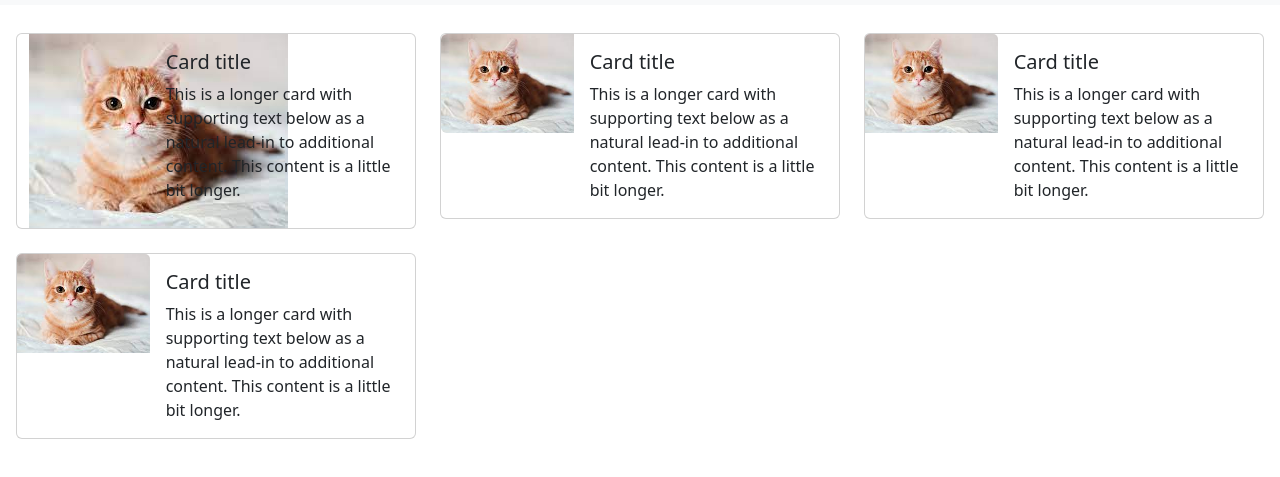
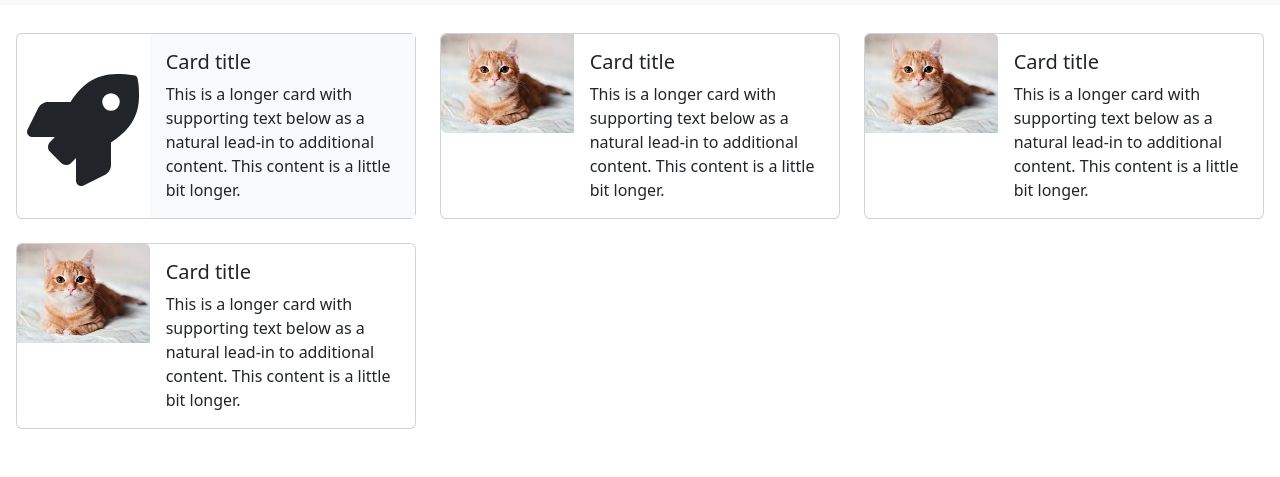
Before and after one commit to MV461/WebApp-Coursework-2, a plain HTML site: page CW1.html in a window 1280 px wide. Shown: the part 51-528 px from the top of the page. Drawn offline with nearby package versions, Linux system fonts and the light colour scheme.

Commit message:
Manged to figure out: how to make image take full vert. space
Managed to get an icon to be decently formated in a card.

Still need to import the lessons.json, and fill in its TBD details.

```diff
--- a/CW1.html
+++ b/CW1.html
@@ -17,6 +17,12 @@
         integrity="sha384-C6RzsynM9kWDrMNeT87bh95OGNyZPhcTNXj1NW7RuBCsyN/o0jlpcV8Qyq46cDfL"
         crossorigin="anonymous"></script>
     <!-- Bootstrap CDN import END -->
+
+    <!-- Font Awesome CDN import START -->
+    <script defer src="https://use.fontawesome.com/releases/v5.15.4/js/all.js"
+        integrity="sha384-rOA1PnstxnOBLzCLMcre8ybwbTmemjzdNlILg8O7z1lUkLXozs4DHonlDtnE7fpc"
+        crossorigin="anonymous"></script>
+    <!-- Font Awesome CDN import END -->
 </head>
 
 <body>
@@ -56,14 +62,11 @@
             <div class="card">
                 <div class="row g-0">
 
-                    <div class="col-md-4">
-                        <div class="container-fluid">
-                            <img src="download.jpg" class="object-fit-fill" alt="...">
-
-                        </div>
+                    <div class="col-md-4 d-flex justify-content-center align-items-center">
+                        <span class="card-icon display-4 mt-2"><i class="fas fa-rocket fa-2x"></i></span>
                     </div>
 
-                    <div class="col-md-8">
+                    <div class="col-md-8 bg-light">
                         <div class="card-body">
                             <h5 class="card-title">Card title</h5>
                             <p class="card-text">This is a longer card with supporting text below as a natural lead-in
```
